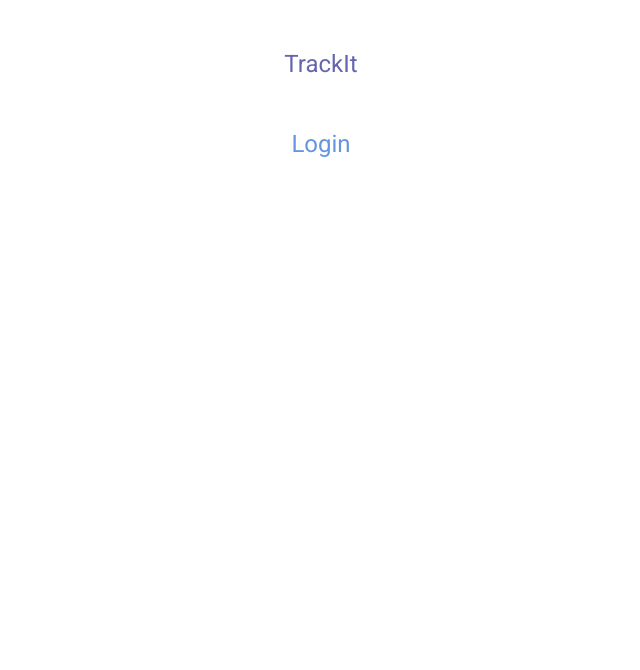
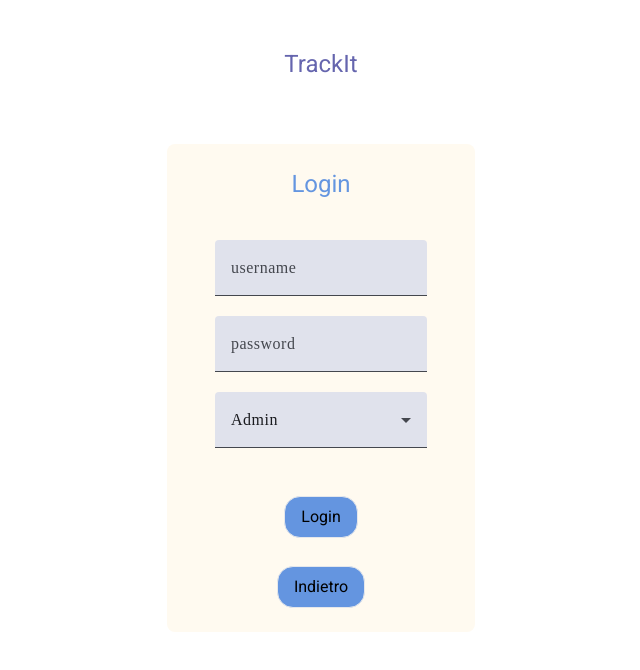
Before and after one commit to Moaaz980/systrem_manitenance, an Angular app in the folder front-end/manitenance_system_frontend/: page /login in a window 1280 px wide. Shown: the top 670 px of the page, without its empty margins (319-959 px from the left). Built offline with nearby package versions, Linux system fonts and the light colour scheme.

Commit message:
finito pagina login e registrazione e gestito il router usato angular material and tailwind css

```diff
--- a/front-end/manitenance_system_frontend/src/app/app.component.ts
+++ b/front-end/manitenance_system_frontend/src/app/app.component.ts
@@ -1,4 +1,5 @@
 import { Component } from '@angular/core';
+import { FormControl } from '@angular/forms';
 import { RouterOutlet } from '@angular/router';
 
 @Component({
--- a/front-end/manitenance_system_frontend/src/app/app.routes.ts
+++ b/front-end/manitenance_system_frontend/src/app/app.routes.ts
@@ -4,7 +4,7 @@ import { LoginComponent } from '../shared/login/login.component';
 import { RegisterComponent } from '../shared/register/register.component';
 
 export const routes: Routes = [
-  {path: '' , component: HomeComponent} ,
+  {path: 'home' , component: HomeComponent} ,
   {path: 'login' , component: LoginComponent} ,
   {path: 'register' , component: RegisterComponent} ,
 ];
--- a/front-end/manitenance_system_frontend/src/custom-theme.scss
+++ b/front-end/manitenance_system_frontend/src/custom-theme.scss
@@ -10,7 +10,7 @@ html {
       primary: mat.$azure-palette,
       tertiary: mat.$blue-palette,
     ),
-    typography: Roboto,
+    typography: density,
     density: 0,
   ));
 }
--- /dev/null
+++ b/front-end/manitenance_system_frontend/src/shared/authform/authform.component.html
@@ -0,0 +1,18 @@
+<form class="flex flex-col items-center justify-center mt-16 w-fit mx-auto bg-[#FFFAF0] py-6 px-12 rounded-lg">
+  <h3 class="text-[#6495E0] text-2xl mb-10">{{typeForm}}</h3>
+  <mat-form-field>
+  <input type="text" matInput placeholder="username" />
+  </mat-form-field>
+  <mat-form-field>
+  <input type="password" matNativeControl placeholder="password" />
+  </mat-form-field>
+  <mat-form-field>
+    <select matNativeControl name="role">
+      <option value="ADMIN" class="p-4">Admin</option>
+      <option value="USER">User</option>
+      <option value="TECNICO">Tecnico</option>
+    </select>
+  </mat-form-field>
+  <input type="submit" [value]='typeForm' class="mt-7 border rounded-2xl bg-[#6495E0] px-4 py-2 hover:bg-[#E6E6FA] transition-all duration-100"/>
+  <button (click)="goToHome()" routerLink="/home" class="mt-7 border rounded-2xl bg-[#6495E0] px-4 py-2 hover:bg-[#E6E6FA] transition-all duration-100">Indietro</button>
+</form>
--- /dev/null
+++ b/front-end/manitenance_system_frontend/src/shared/authform/authform.component.ts
@@ -0,0 +1,21 @@
+import { Component , Input } from '@angular/core';
+import {MatInputModule} from '@angular/material/input';
+import {MatFormFieldModule} from '@angular/material/form-field';
+import { Router } from '@angular/router';
+
+
+@Component({
+  selector: 'app-authform',
+  standalone: true ,
+  imports: [MatInputModule , MatFormFieldModule],
+  templateUrl: './authform.component.html',
+  styleUrl: './authform.component.css'
+})
+export class AuthformComponent {
+  @Input() typeForm:string = '';
+  constructor(private router:Router) {}
+
+  goToHome():void {
+    this.router.navigate(['/home']);
+  }
+}
--- a/front-end/manitenance_system_frontend/src/shared/login/login.component.html
+++ b/front-end/manitenance_system_frontend/src/shared/login/login.component.html
@@ -1,5 +1,2 @@
 <p class="text-center m-12 text-[#6565ae] text-2xl">{{logo.logo}}</p>
-<form action="" class="flex flex-col items-center mt-12">
-  <h3 class="text-center text-2xl text-[#6495E0]">Login</h3>
-
-</form>
+<app-authform [typeForm]="tipoForm"></app-authform>
--- a/front-end/manitenance_system_frontend/src/shared/login/login.component.ts
+++ b/front-end/manitenance_system_frontend/src/shared/login/login.component.ts
@@ -1,12 +1,15 @@
-import { Component , inject } from '@angular/core';
+import { Component , inject , Input } from '@angular/core';
 import { LogoApp } from '../../core/logo-app.service';
+import { AuthformComponent } from '../authform/authform.component';
 
 @Component({
   selector: 'app-login',
-  imports: [],
+  standalone: true ,
+  imports: [AuthformComponent],
   templateUrl: './login.component.html',
   styleUrl: './login.component.css'
 })
 export class LoginComponent {
   logo = inject(LogoApp);
+  tipoForm:string = 'Login';
 }
--- a/front-end/manitenance_system_frontend/src/shared/register/register.component.html
+++ b/front-end/manitenance_system_frontend/src/shared/register/register.component.html
@@ -1 +1,2 @@
 <p class="text-center m-12 text-[#6565ae] text-2xl">{{titolo.logo}}</p>
+<app-authform [typeForm]="tipoForm"></app-authform>
--- a/front-end/manitenance_system_frontend/src/shared/register/register.component.ts
+++ b/front-end/manitenance_system_frontend/src/shared/register/register.component.ts
@@ -1,12 +1,15 @@
-import { Component , inject } from '@angular/core';
+import { Component , inject , Input } from '@angular/core';
 import { LogoApp } from '../../core/logo-app.service';
+import { AuthformComponent } from '../authform/authform.component';
 
 @Component({
   selector: 'app-register',
-  imports: [],
+  imports: [AuthformComponent],
+  standalone: true ,
   templateUrl: './register.component.html',
   styleUrl: './register.component.css'
 })
 export class RegisterComponent {
   titolo = inject(LogoApp);
+  tipoForm:string = 'Register';
 }
```
Also changed, not shown: front-end/manitenance_system_frontend/src/shared/authform/authform.component.css (added), 1 other file (tests, documents, lock files or other folders).
